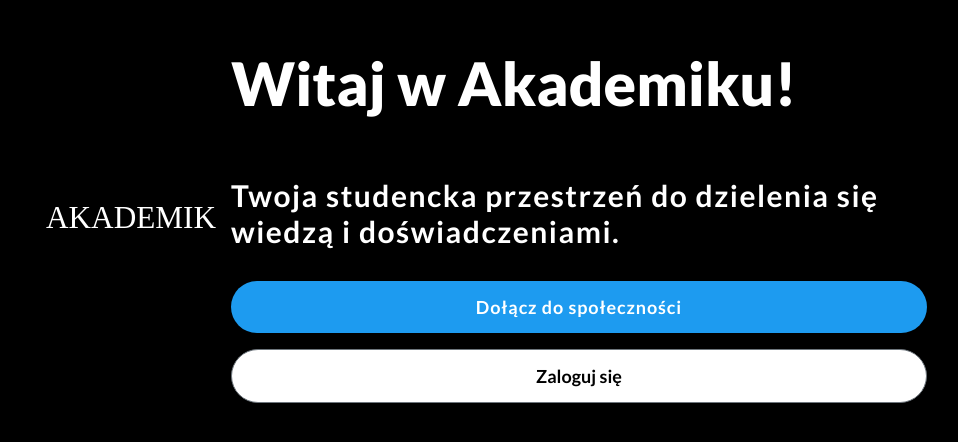
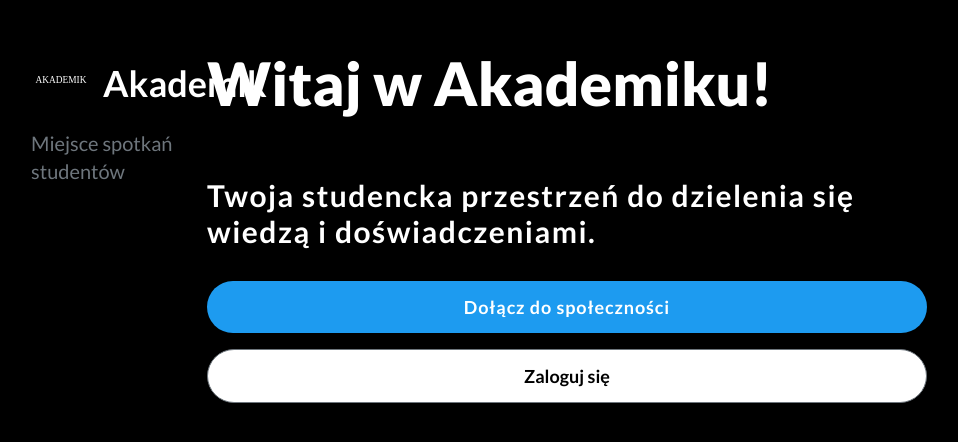
Before and after one commit to Sergiusz01/mini-twitter, a Next.js app: page / in a window 1280 px wide. Shown: the part 172-614 px from the top of the page, without its empty margins (161-1119 px from the left). Built offline with nearby package versions, Linux system fonts and the light colour scheme; no server answers.

Commit message:
poprawki bledow

```diff
--- a/src/app/page.tsx
+++ b/src/app/page.tsx
@@ -50,24 +50,33 @@ export default async function Home() {
     <main className="max-w-4xl mx-auto h-full grid place-items-center p-5 sm:p-12 lg:p-0">
       <section className="w-full h-full md:h-fit flex flex-col md:flex-row justify-center md:justify-between space-y-24 md:space-y-0">
         {/* Logo dla mobilnych */}
-        <div className="flex md:hidden">
+        <div className="flex md:hidden items-center justify-center">
+          <div className="flex items-center gap-2">
             <Image
-            src="/assets/small-x-logo.svg"
-            alt="X Logo"
+              src="/assets/large-x-logo.svg"
+              alt="Akademik Logo"
               width={40}
               height={40}
               className="object-contain"
             />
+            <span className="text-2xl font-bold">Akademik</span>
+          </div>
         </div>
         {/* Logo dla desktopowych */}
-        <div className="hidden md:flex">
+        <div className="hidden md:flex flex-col items-start gap-4">
+          <div className="flex items-center gap-3">
             <Image
               src="/assets/large-x-logo.svg"
-            alt="X Logo"
-            width={300}
-            height={300}
+              alt="Akademik Logo"
+              width={60}
+              height={60}
               className="object-contain"
             />
+            <span className="text-4xl font-bold">Akademik</span>
+          </div>
+          <p className="text-gray-200 text-xl">
+            Miejsce spotkań studentów
+          </p>
         </div>
         {/* Sekcja główna */}
         <div className="flex flex-col space-y-4 sm:space-y-8">
```
Lines whose indentation alone changed are shown as unchanged.
